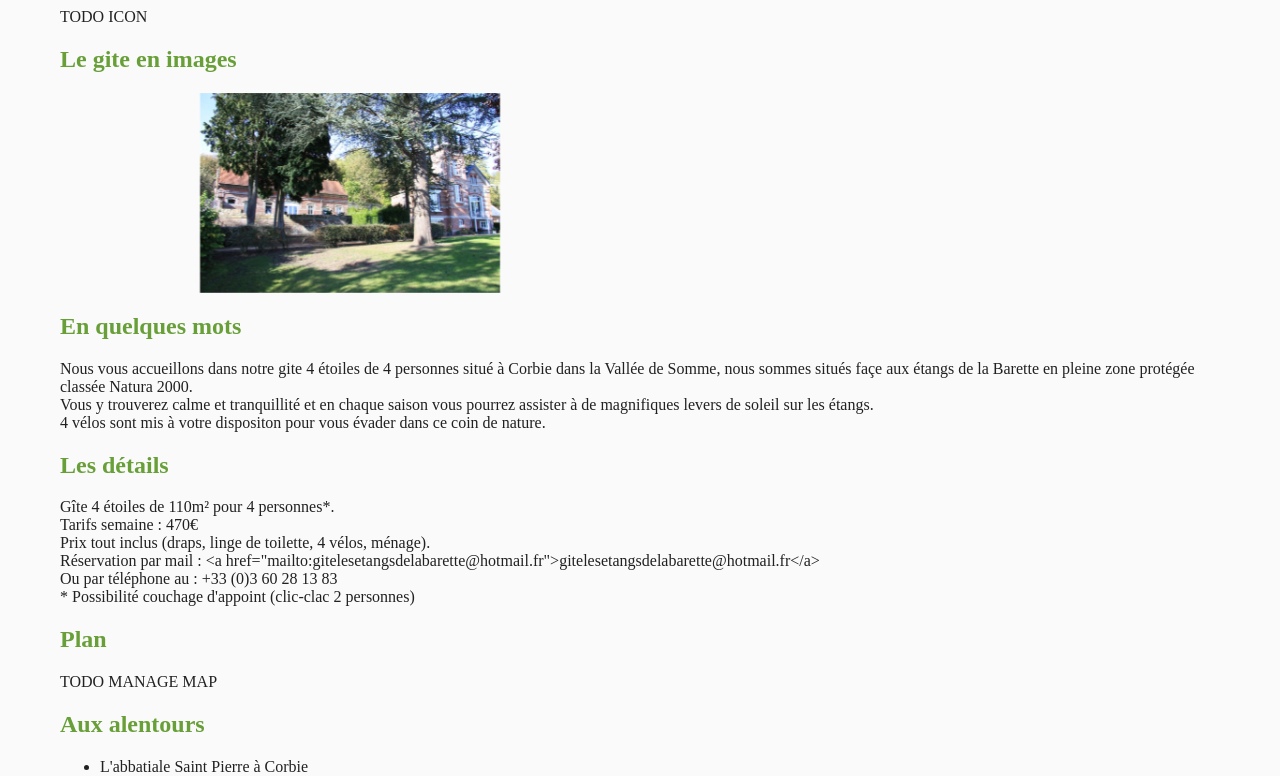
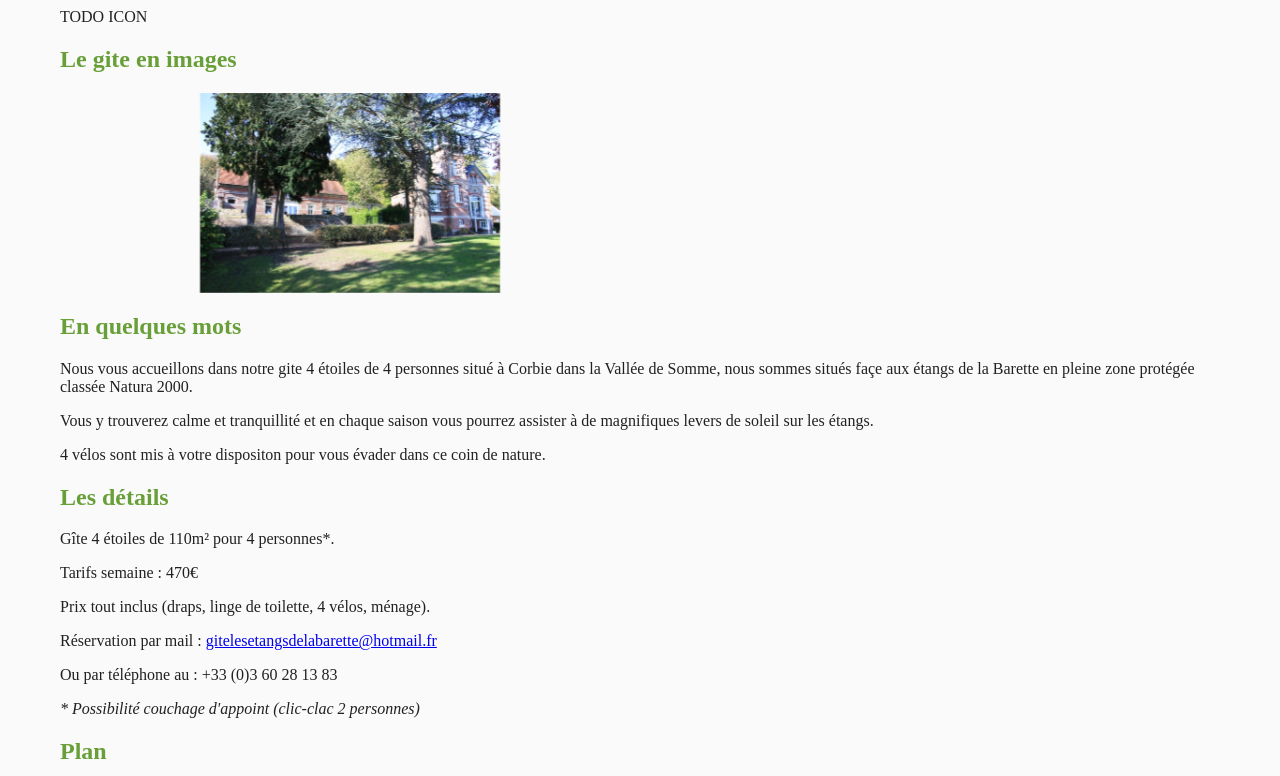
Before and after one commit to ThomasFerro/GiteLesEtangsDeLaBarette, a Vue app: page / in a window 1280 px wide. Shown: the top 776 px of the page. Built offline with nearby package versions, Linux system fonts and the light colour scheme.

Commit message:
Text content: type + mail management

```diff
--- a/src/components/FooterContent.vue
+++ b/src/components/FooterContent.vue
@@ -1,6 +1,6 @@
 <template>
   <footer>
-    <p v-for="element in content">
+    <p v-for="element in content" :key="element">
       {{ element }}
     </p>
   </footer>
@@ -20,7 +20,7 @@ export default {
 };
 </script>
 
-<style lang="scss">
+<style lang="scss" scoped>
 p {
   margin: 0;
 }
--- a/src/components/PicturesContent.vue
+++ b/src/components/PicturesContent.vue
@@ -41,7 +41,7 @@ export default {
 };
 </script>
 
-<style lang="scss">
+<style lang="scss" scoped>
 @import '../main';
 
 .slide {
--- a/src/components/TextContent.vue
+++ b/src/components/TextContent.vue
@@ -1,13 +1,15 @@
 <template>
   <div class="content">
-    <!-- TODO : Manage element.type and links -->
-    <p v-for="element in content" :key="element.text">
-      {{ element.text }}
-    </p>
+    <component v-for="element in content" :key="element.text"
+      :is="getHtmlTag(element)"
+      v-html="formatText(element.text)">
+    </component>
   </div>
 </template>
 
 <script>
+import { textToHtml } from '@/tools/textFormatting';
+
 export default {
   name: 'text-content',
   props: {
@@ -18,5 +20,19 @@ export default {
       },
     },
   },
+  methods: {
+    formatText(text) {
+      return textToHtml(text);
+    },
+    getHtmlTag(element) {
+      switch (element && element.type) {
+        case 'italic':
+        case 'i':
+          return 'i';
+        default:
+          return 'p';
+      }
+    },
+  },
 };
 </script>
--- /dev/null
+++ b/src/tools/textFormatting.js
@@ -0,0 +1,8 @@
+// Format text to HTML, creating 'a' tags when finding mail()
+export function textToHtml(text) {
+  if (text) {
+    return text.replace(/mail\((.*)\)/gi,
+    '<a href="mailto:$1">$1</a>');
+  }
+  return '';
+}
--- a/static/content.json
+++ b/static/content.json
@@ -38,7 +38,7 @@
         "text": "Prix tout inclus (draps, linge de toilette, 4 vélos, ménage)."
       }, {
         "type": "paragraph",
-        "text": "Réservation par mail : <a href=\"mailto:gitelesetangsdelabarette@hotmail.fr\">gitelesetangsdelabarette@hotmail.fr</a>"
+        "text": "Réservation par mail : mail(gitelesetangsdelabarette@hotmail.fr)"
       }, {
         "type": "paragraph",
         "text": "Ou par téléphone au : +33 (0)3 60 28 13 83"
```
Also changed, not shown: .eslintrc.js, 1 other file (tests, documents, lock files or other folders).
